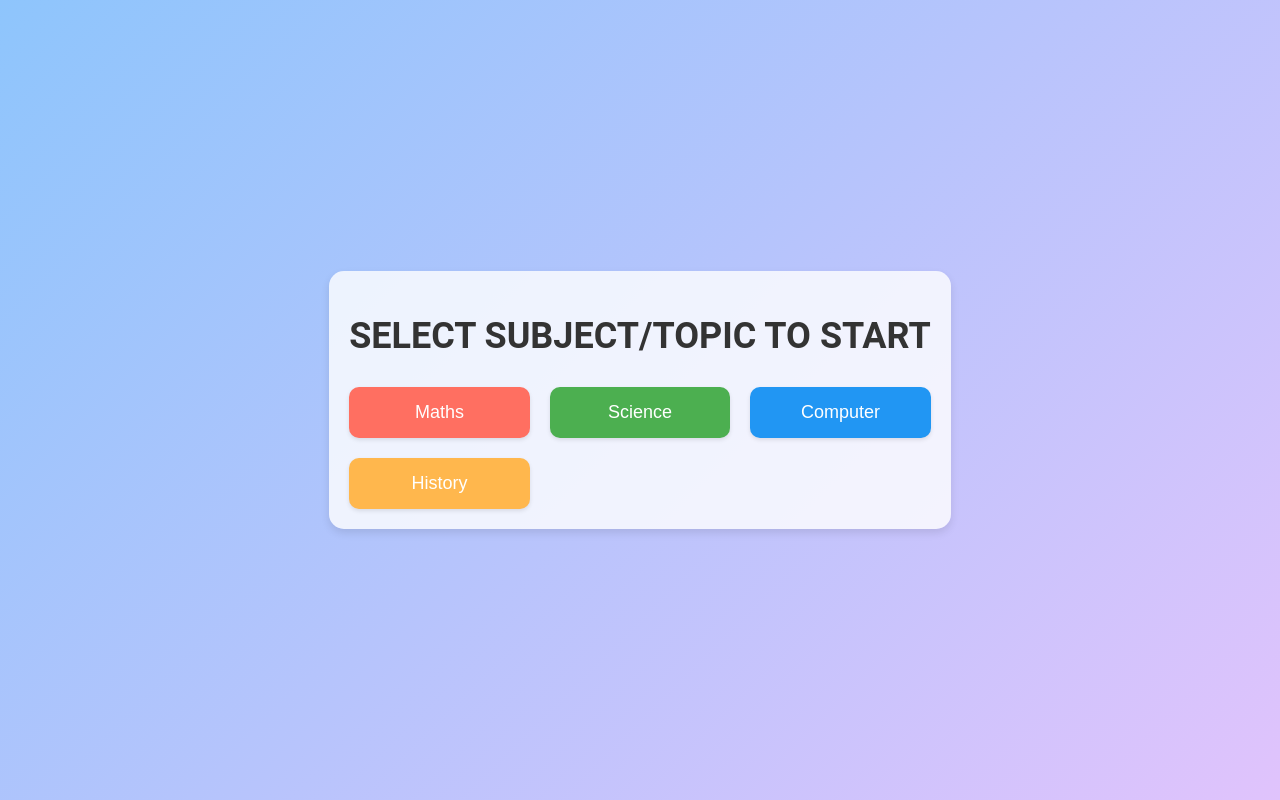
After one commit to kumarlalitroushan/QuizApp, a Django app: page /home/ in a window 1280 px wide. The commit adds this page. Run offline with Django 4.2, Linux system fonts and the light colour scheme.

Commit message:
Added homepage and its CSS

```diff
--- /dev/null
+++ b/Quizy/QuizApp/static/QuizApp/homepage.css
@@ -0,0 +1,65 @@
+        body {
+            margin: 0;
+            padding: 0;
+            font-family: 'Roboto', sans-serif;
+            display: flex;
+            justify-content: center;
+            align-items: center;
+            height: 100vh;
+            background: linear-gradient(135deg, #8EC5FC 0%, #E0C3FC 100%);
+            overflow: hidden;
+        }
+
+        .container {
+            text-align: center;
+            padding: 20px;
+            background-color: rgba(255, 255, 255, 0.8);
+            border-radius: 15px;
+            box-shadow: 0 4px 8px rgba(0, 0, 0, 0.1);
+        }
+
+        h1 {
+            font-size: 36px;
+            color: #333;
+            margin-bottom: 30px;
+        }
+
+        .button-group {
+            display: grid;
+            gap: 20px;
+            grid-template-columns: repeat(auto-fit, minmax(180px, 1fr));
+        }
+
+        .subject-button {
+            padding: 15px 20px;
+            font-size: 18px;
+            font-weight: 500;
+            color: #fff;
+            background-color: #007BFF;
+            border: none;
+            border-radius: 10px;
+            cursor: pointer;
+            transition: transform 0.2s, background-color 0.2s;
+            box-shadow: 0 2px 4px rgba(0, 0, 0, 0.1);
+        }
+
+        .subject-button:nth-child(1) {
+            background-color: #FF6F61; /* Maths - Coral */
+        }
+
+        .subject-button:nth-child(2) {
+            background-color: #4CAF50; /* Science - Green */
+        }
+
+        .subject-button:nth-child(3) {
+            background-color: #2196F3; /* Computer - Blue */
+        }
+
+        .subject-button:nth-child(4) {
+            background-color: #FFB74D; /* Fourth Subject - Orange */
+        }
+
+        .subject-button:hover {
+            transform: translateY(-5px);
+            background-color: #0056b3;
+        }
--- /dev/null
+++ b/Quizy/QuizApp/templates/QuizApp/Base.html
@@ -0,0 +1,12 @@
+<!DOCTYPE html>
+<html lang="en">
+<head>
+    <meta charset="UTF-8">
+    <title></title>
+    {% block style %}{% endblock%}
+</head>
+<body>
+    {% block content%}
+    {% endblock %}
+</body>
+</html>
--- /dev/null
+++ b/Quizy/QuizApp/templates/QuizApp/home.html
@@ -0,0 +1,17 @@
+{% extends "QuizApp/Base.html" %}
+{% load static %}
+{% block style %}
+    <link rel="stylesheet" type="text/css" href="{% static 'QuizApp/homepage.css' %}">
+{% endblock %}
+
+{% block content %}
+<div class="container">
+    <h1>SELECT SUBJECT/TOPIC TO START</h1>
+    <div class="button-group">
+        <button class="subject-button">Maths</button>
+        <button class="subject-button">Science</button>
+        <button class="subject-button">Computer</button>
+        <button class="subject-button">History</button>
+    </div>
+</div>
+{% endblock %}
--- a/Quizy/QuizApp/urls.py
+++ b/Quizy/QuizApp/urls.py
@@ -3,4 +3,5 @@ from . import views
 
 urlpatterns = [
     path('', views.login_page, name='login_page'),
+    path('home/', views.home, name='home')
 ]
--- a/Quizy/QuizApp/views.py
+++ b/Quizy/QuizApp/views.py
@@ -4,3 +4,6 @@ from django.shortcuts import render
 
 def login_page(request):
     return render(request, 'QuizApp/loginpage.html')
+
+def home(request):
+    return render(request, 'QuizApp/home.html')
```
Also changed, not shown: Quizy/QuizApp/templates/QuizApp/loginpage.html (+2 -104 lines), Quizy/db.sqlite3.
